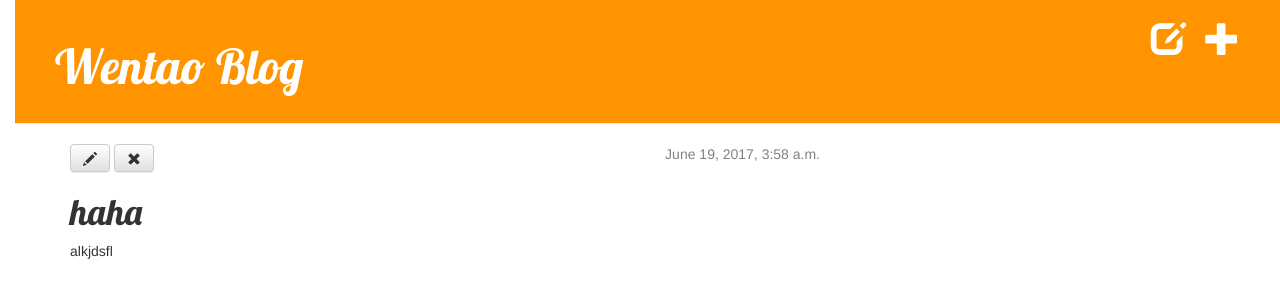
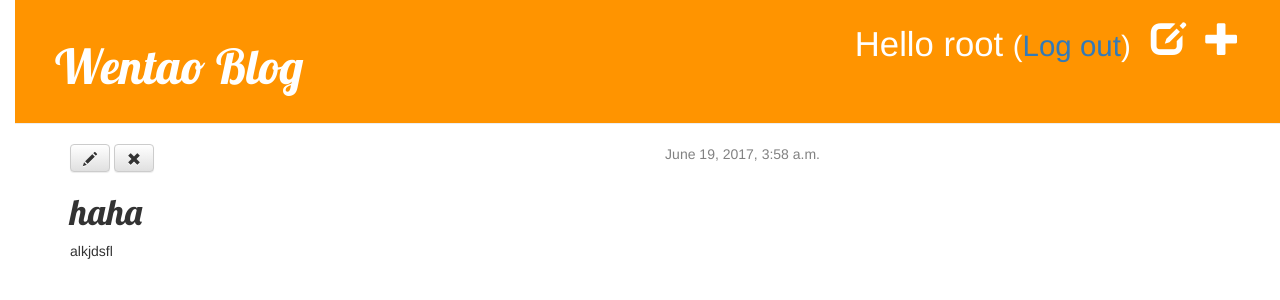
Before and after one commit to liwentao666666/mysite1, a Django app: page /post/1/ in a window 1280 px wide. Shown: the top 300 px of the page. Run offline with Django 3.2, Linux system fonts and the light colour scheme; a user stored in the database is signed in; data comes from the database, SQL or seed files in the repository; both versions use the stored data as it was after the commit; some libraries are stand-ins or nearby versions.

Commit message:
add login and logout

```diff
--- a/blog/templates/blog/base.html
+++ b/blog/templates/blog/base.html
@@ -12,6 +12,9 @@
             {% if user.is_authenticated %}
                 <a href="{% url 'post_new' %}" class="top-menu"><span class="glyphicon glyphicon-plus"></span></a>
                	<a href="{% url 'post_draft_list' %}" class="top-menu"><span class="glyphicon glyphicon-edit"></span></a>
+               	<p class="top-menu">Hello {{ user.username }} <small>(<a href="{% url 'logout' %}">Log out</a>)</small></p>
+            {% else %}
+                <a href="{% url 'login' %}" class="top-menu"><span class="glyphicon glyphicon-lock"></span></a>
             {% endif %}
             <h1><a href="">Wentao Blog</a> </h1>
         </div>
--- a/blog/views.py
+++ b/blog/views.py
@@ -48,12 +48,14 @@ def post_edit(request, pk):
     return render(request, 'blog/post_edit.html', {'form': form})
 
 
+@login_required
 def post_draft_list(request):
     posts = Post.objects.filter(published_date__isnull=True).order_by('created_date')
     print(posts)
     return render(request, 'blog/post_draft_list.html',{'posts':posts})
 
 
+@login_required
 def post_publish(request,pk):
     post = get_object_or_404(Post, pk=pk)
     post.publish()
--- a/mysite1/urls.py
+++ b/mysite1/urls.py
@@ -17,10 +17,12 @@ from django.conf.urls import url,include
 from django.contrib import admin
 from django.contrib.auth import views
 from django.conf import settings
+from django.contrib.auth import views
 
 urlpatterns = [
     url(r'^admin/', admin.site.urls),
     url(r'^accounts/login/', views.login,name='login'),
+    url(r'^accounts/logout/', views.logout,name='logout',kwargs={'next_page':'/'}),
     url(r'', include('blog.urls')),
 ]
 if settings.DEBUG:
```
Also changed, not shown: db.sqlite3, 1 other file.
